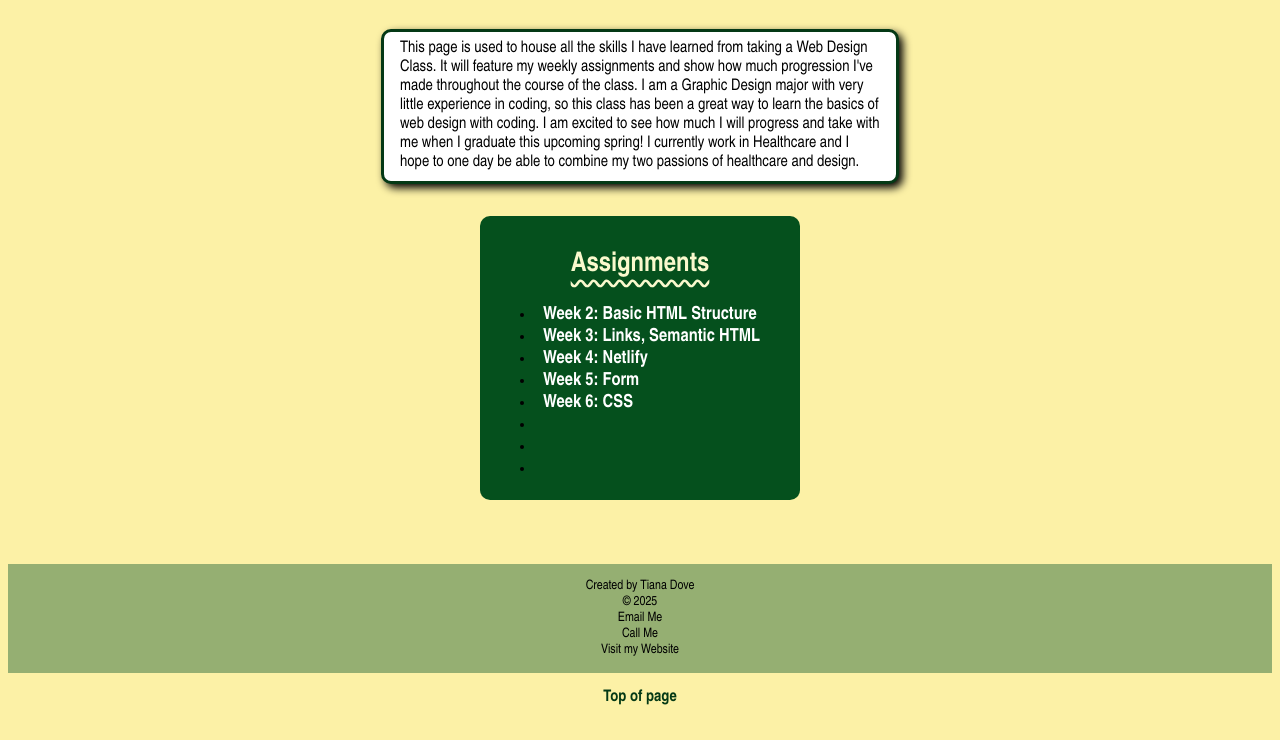
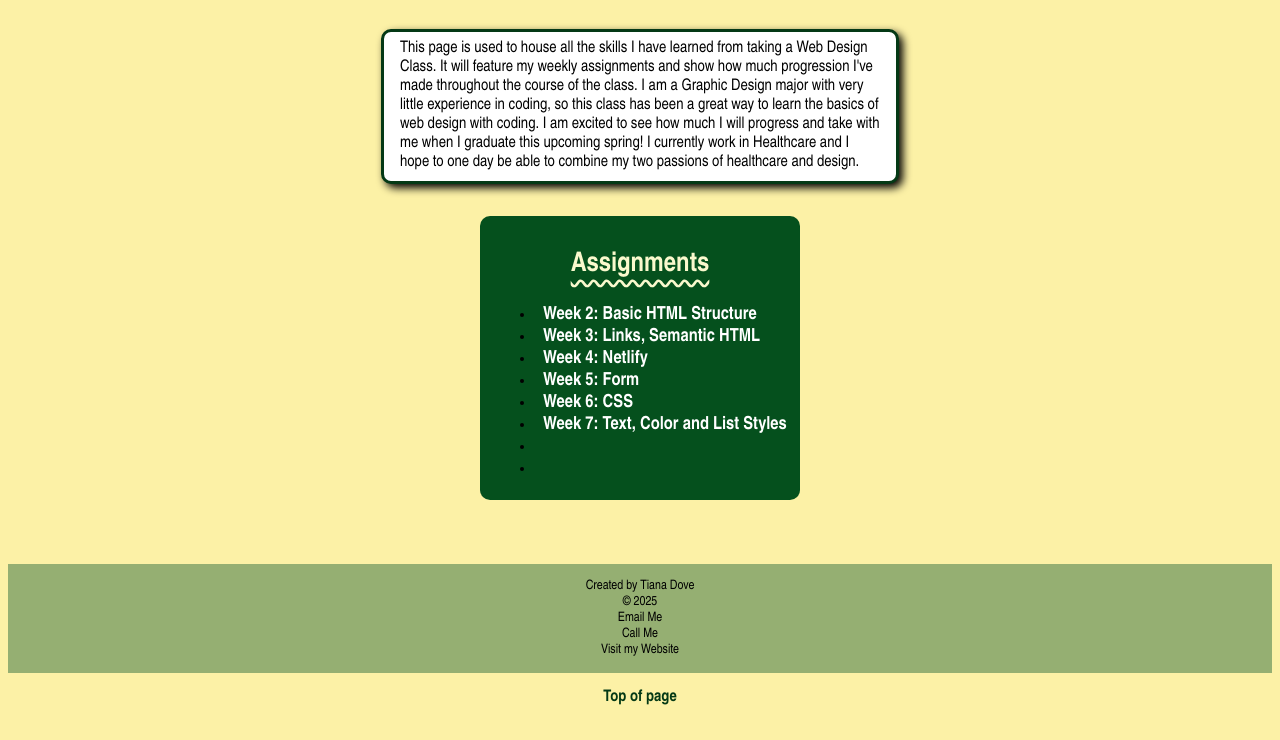
Before and after one commit to tianacdove-dev/tianacdove.github.io, a plain HTML site: page index.html in a window 1280 px wide. Shown: the part 522-1262 px from the top of the page. Drawn offline with Linux system fonts and the light colour scheme.

Commit message:
Week 7.1

```diff
--- a/index.html
+++ b/index.html
@@ -35,7 +35,7 @@
               <li><a href="https://wonderful-mermaid-0eb1b0.netlify.app/"> Week 4: Netlify</a></li>
               <li><a href="form.html"> Week 5: Form</a></li>
               <li><a href="/challenge.html">Week 6: CSS</a></li>
-              <li><a href="#"></a></li>
+              <li><a href="/index.html"> Week 7: Text, Color and List Styles </a></li>
               <li><a href="#"></a></li>
               <li><a href="#"></a></li>
             </ul>
```
